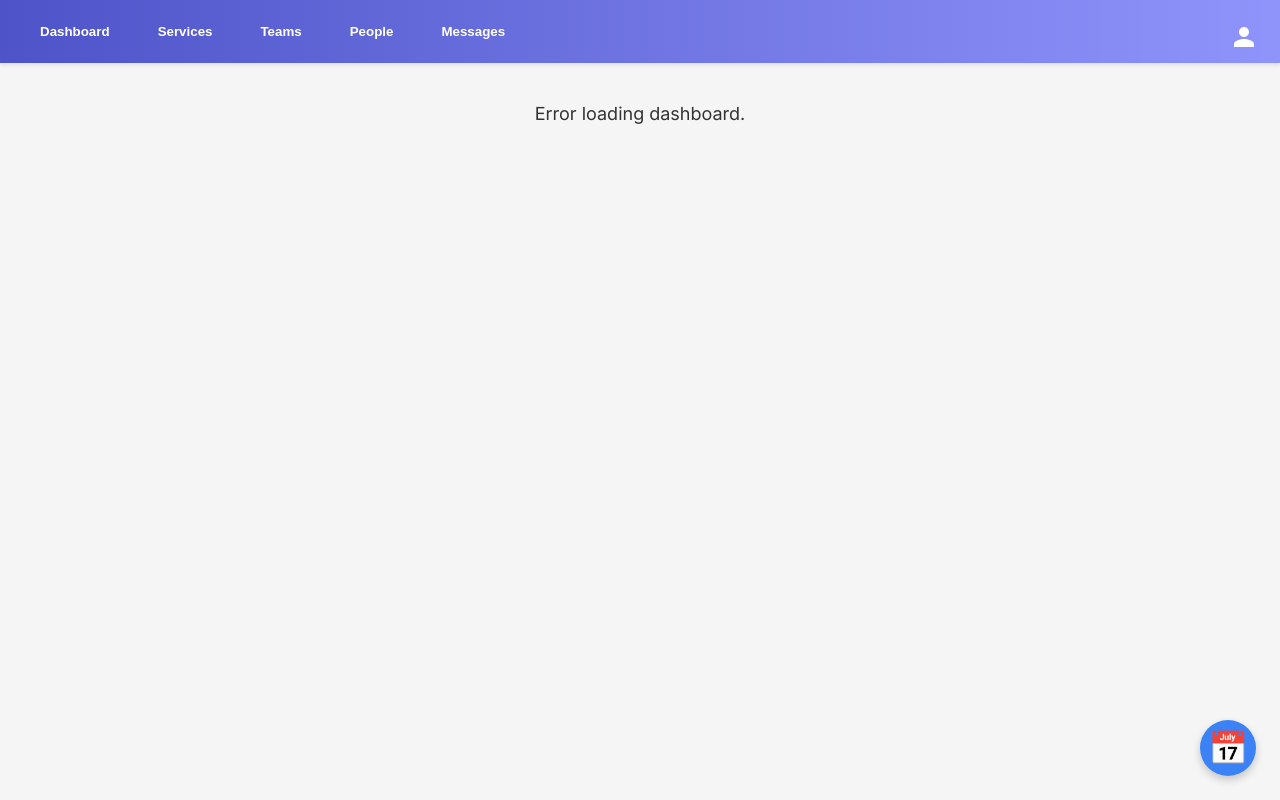
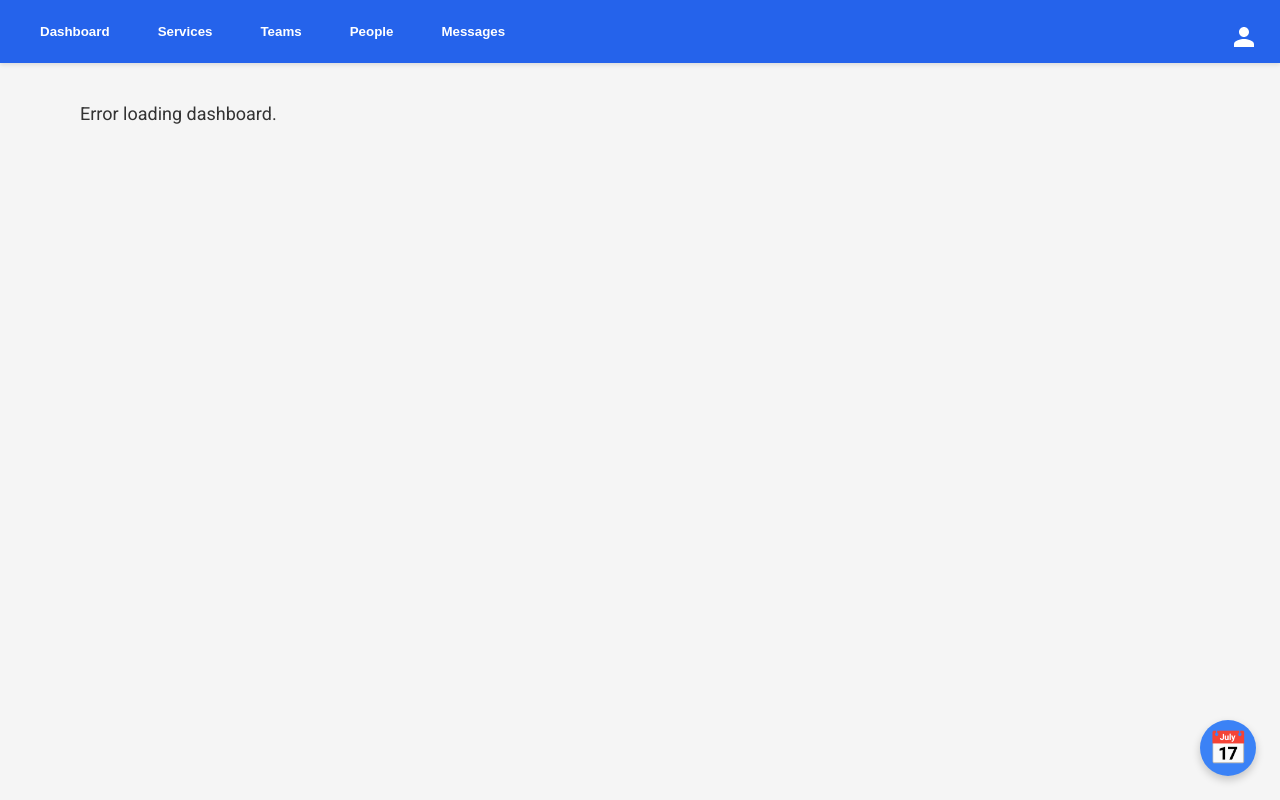
Before and after one commit to joelprakash2003/ScheduleBuddy, a Django app: page /main-org/ in a window 1280 px wide. Run offline with Django 5.2, Linux system fonts and the light colour scheme; some libraries are stand-ins or nearby versions.

Commit message:
Improve design with blue nav and modern fonts

```diff
--- a/static/styles.css
+++ b/static/styles.css
@@ -1,18 +1,19 @@
-@import url('https://fonts.googleapis.com/css2?family=Inter:wght@400;600&display=swap');
+@import url('https://fonts.googleapis.com/css2?family=Roboto:wght@400;500;700&display=swap');
 
 body {
-  font-family: 'Inter', sans-serif;
+  font-family: 'Roboto', sans-serif;
   background-color: #f5f5f5;
 }
 
 .top-nav {
-  background: linear-gradient(90deg, #4e54c8, #8f94fb);
+  background-color: #2563eb;
   color: #fff;
   padding: 14px 24px;
   display: flex;
   align-items: center;
   justify-content: space-between;
   box-shadow: 0 2px 4px rgba(0,0,0,0.1);
+  animation: slideDown 0.3s ease forwards;
 }
 
 .nav-buttons button {
@@ -41,7 +42,8 @@
 .main-content {
   flex: 1;
   padding: 40px;
-  max-width: 1000px;
+  max-width: 1200px;
+  width: 100%;
   margin: 0 auto;
 }
 
@@ -54,7 +56,7 @@
   cursor: pointer;
   box-shadow: 0 1px 4px rgba(0,0,0,0.1);
   transition: background-color 0.2s, transform 0.2s, box-shadow 0.2s;
-  animation: fadeIn 0.3s ease;
+  animation: fadeUp 0.4s ease;
 }
 
 .org-card:hover {
@@ -63,7 +65,12 @@
   box-shadow: 0 6px 12px rgba(0,0,0,0.1);
 }
 
-@keyframes fadeIn {
-  from { opacity: 0; transform: translateY(10px); }
+@keyframes fadeUp {
+  from { opacity: 0; transform: translateY(20px); }
   to { opacity: 1; transform: translateY(0); }
 }
+
+@keyframes slideDown {
+  from { transform: translateY(-100%); }
+  to { transform: translateY(0); }
+}
--- a/templates/main-org.html
+++ b/templates/main-org.html
@@ -7,7 +7,7 @@
   <link href="https://cdn.jsdelivr.net/npm/fullcalendar@6.1.8/index.global.min.css" rel="stylesheet" />
   <link rel="preconnect" href="https://fonts.googleapis.com">
   <link rel="preconnect" href="https://fonts.gstatic.com" crossorigin>
-  <link href="https://fonts.googleapis.com/css2?family=Inter:wght@400;600&display=swap" rel="stylesheet">
+  <link href="https://fonts.googleapis.com/css2?family=Roboto:wght@400;500;700&display=swap" rel="stylesheet">
 <script src="https://cdn.jsdelivr.net/npm/fullcalendar@6.1.8/index.global.min.js"></script>
   <style>
     * {
@@ -55,12 +55,12 @@
     .user-icon svg {
       width: 24px;
       height: 24px;
-      fill: #666;
+      fill: #fff;
       cursor: pointer;
     }
 
     .user-icon svg:hover {
-      fill: #000;
+      fill: #e0e0e0;
     }
 
     .main-content {
--- a/templates/org-messages.html
+++ b/templates/org-messages.html
@@ -6,7 +6,7 @@
   <title>User Org Page</title>
   <link rel="preconnect" href="https://fonts.googleapis.com">
   <link rel="preconnect" href="https://fonts.gstatic.com" crossorigin>
-  <link href="https://fonts.googleapis.com/css2?family=Inter:wght@400;600&display=swap" rel="stylesheet">
+  <link href="https://fonts.googleapis.com/css2?family=Roboto:wght@400;500;700&display=swap" rel="stylesheet">
   <style>
     * {
       box-sizing: border-box;
@@ -53,12 +53,12 @@
     .user-icon svg {
       width: 24px;
       height: 24px;
-      fill: #666;
+      fill: #fff;
       cursor: pointer;
     }
 
     .user-icon svg:hover {
-      fill: #000;
+      fill: #e0e0e0;
     }
 
     .main-content {
--- a/templates/org-people.html
+++ b/templates/org-people.html
@@ -6,7 +6,7 @@
   <title>User Org Page</title>
   <link rel="preconnect" href="https://fonts.googleapis.com">
   <link rel="preconnect" href="https://fonts.gstatic.com" crossorigin>
-  <link href="https://fonts.googleapis.com/css2?family=Inter:wght@400;600&display=swap" rel="stylesheet">
+  <link href="https://fonts.googleapis.com/css2?family=Roboto:wght@400;500;700&display=swap" rel="stylesheet">
   <style>
     * {
       box-sizing: border-box;
@@ -53,12 +53,12 @@
     .user-icon svg {
       width: 24px;
       height: 24px;
-      fill: #666;
+      fill: #fff;
       cursor: pointer;
     }
 
     .user-icon svg:hover {
-      fill: #000;
+      fill: #e0e0e0;
     }
 
     .main-content {
--- a/templates/org-services.html
+++ b/templates/org-services.html
@@ -6,7 +6,7 @@
   <title>User Org Page</title>
   <link rel="preconnect" href="https://fonts.googleapis.com">
   <link rel="preconnect" href="https://fonts.gstatic.com" crossorigin>
-  <link href="https://fonts.googleapis.com/css2?family=Inter:wght@400;600&display=swap" rel="stylesheet">
+  <link href="https://fonts.googleapis.com/css2?family=Roboto:wght@400;500;700&display=swap" rel="stylesheet">
   <style>
     * {
       box-sizing: border-box;
@@ -53,12 +53,12 @@
     .user-icon svg {
       width: 24px;
       height: 24px;
-      fill: #666;
+      fill: #fff;
       cursor: pointer;
     }
 
     .user-icon svg:hover {
-      fill: #000;
+      fill: #e0e0e0;
     }
 
     .main-content {
--- a/templates/org-teams.html
+++ b/templates/org-teams.html
@@ -6,7 +6,7 @@
   <title>User Org Page</title>
   <link rel="preconnect" href="https://fonts.googleapis.com">
   <link rel="preconnect" href="https://fonts.gstatic.com" crossorigin>
-  <link href="https://fonts.googleapis.com/css2?family=Inter:wght@400;600&display=swap" rel="stylesheet">
+  <link href="https://fonts.googleapis.com/css2?family=Roboto:wght@400;500;700&display=swap" rel="stylesheet">
   <style>
     * {
       box-sizing: border-box;
@@ -53,12 +53,12 @@
     .user-icon svg {
       width: 24px;
       height: 24px;
-      fill: #666;
+      fill: #fff;
       cursor: pointer;
     }
 
     .user-icon svg:hover {
-      fill: #000;
+      fill: #e0e0e0;
     }
 
     .main-content {
--- a/templates/registration/login.html
+++ b/templates/registration/login.html
@@ -3,9 +3,12 @@
 <head>
   <meta charset="UTF-8" />
   <title>Login</title>
+  <link rel="preconnect" href="https://fonts.googleapis.com">
+  <link rel="preconnect" href="https://fonts.gstatic.com" crossorigin>
+  <link href="https://fonts.googleapis.com/css2?family=Roboto:wght@400;500;700&display=swap" rel="stylesheet">
   <style>
     body {
-      font-family: 'Segoe UI', Tahoma, Geneva, Verdana, sans-serif;
+      font-family: 'Roboto', sans-serif;
       background-color: #f4f6f8;
       margin: 0;
       padding: 0;
--- a/templates/user-organizations.html
+++ b/templates/user-organizations.html
@@ -6,7 +6,7 @@
   <title>User Org Page</title>
   <link rel="preconnect" href="https://fonts.googleapis.com">
   <link rel="preconnect" href="https://fonts.gstatic.com" crossorigin>
-  <link href="https://fonts.googleapis.com/css2?family=Inter:wght@400;600&display=swap" rel="stylesheet">
+  <link href="https://fonts.googleapis.com/css2?family=Roboto:wght@400;500;700&display=swap" rel="stylesheet">
   <style>
     * {
       box-sizing: border-box;
@@ -53,12 +53,12 @@
     .user-icon svg {
       width: 24px;
       height: 24px;
-      fill: #666;
+      fill: #fff;
       cursor: pointer;
     }
 
     .user-icon svg:hover {
-      fill: #000;
+      fill: #e0e0e0;
     }
 
     .main-content {
```
